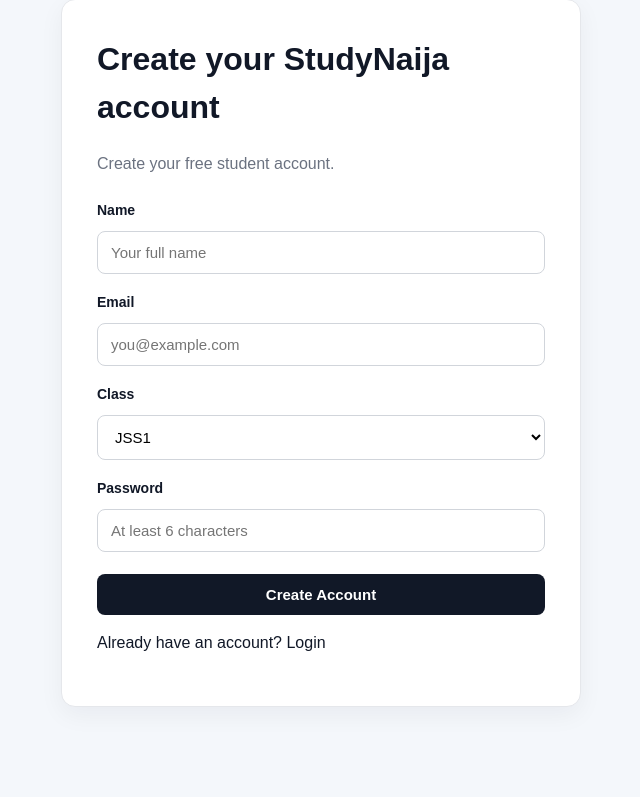
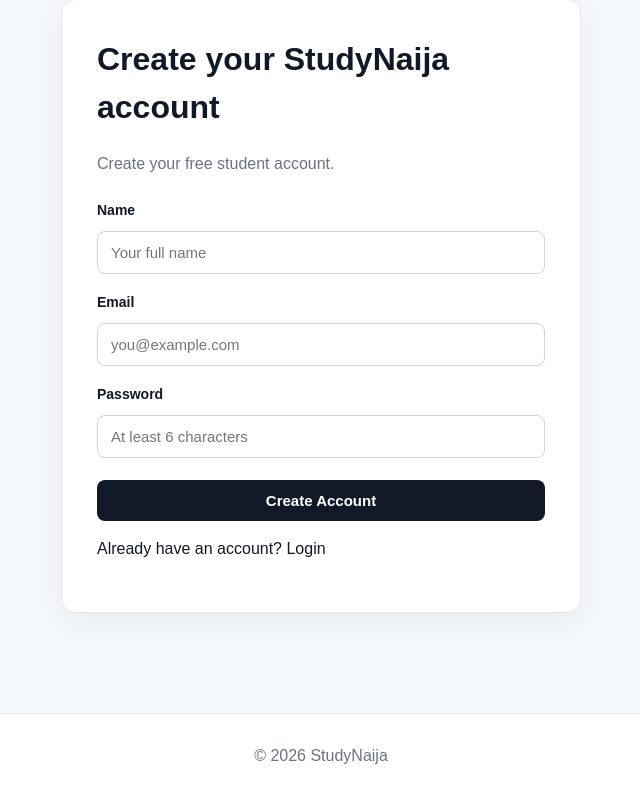
Before and after one commit to Tee-11/studynaijaai.ng, a Flask app: page /register in a window 1280 px wide. Shown: the part 141-938 px from the top of the page, without its empty margins (319-959 px from the left). After the commit the page ends 905 px from the top, so only its background shows below. Run offline with Flask 3, Linux system fonts and the light colour scheme; some libraries are stand-ins or nearby versions.

Commit message:
Remove class selection from registration

```diff
--- a/templates/register.html
+++ b/templates/register.html
@@ -46,23 +46,6 @@ Create Account
 
 
         <label>
-            Class
-        </label>
-
-        <select name="class_level">
-
-            <option>JSS1</option>
-            <option>JSS2</option>
-            <option>JSS3</option>
-
-            <option>SS1</option>
-            <option>SS2</option>
-            <option>SS3</option>
-
-        </select>
-
-
-        <label>
             Password
         </label>
 
```
